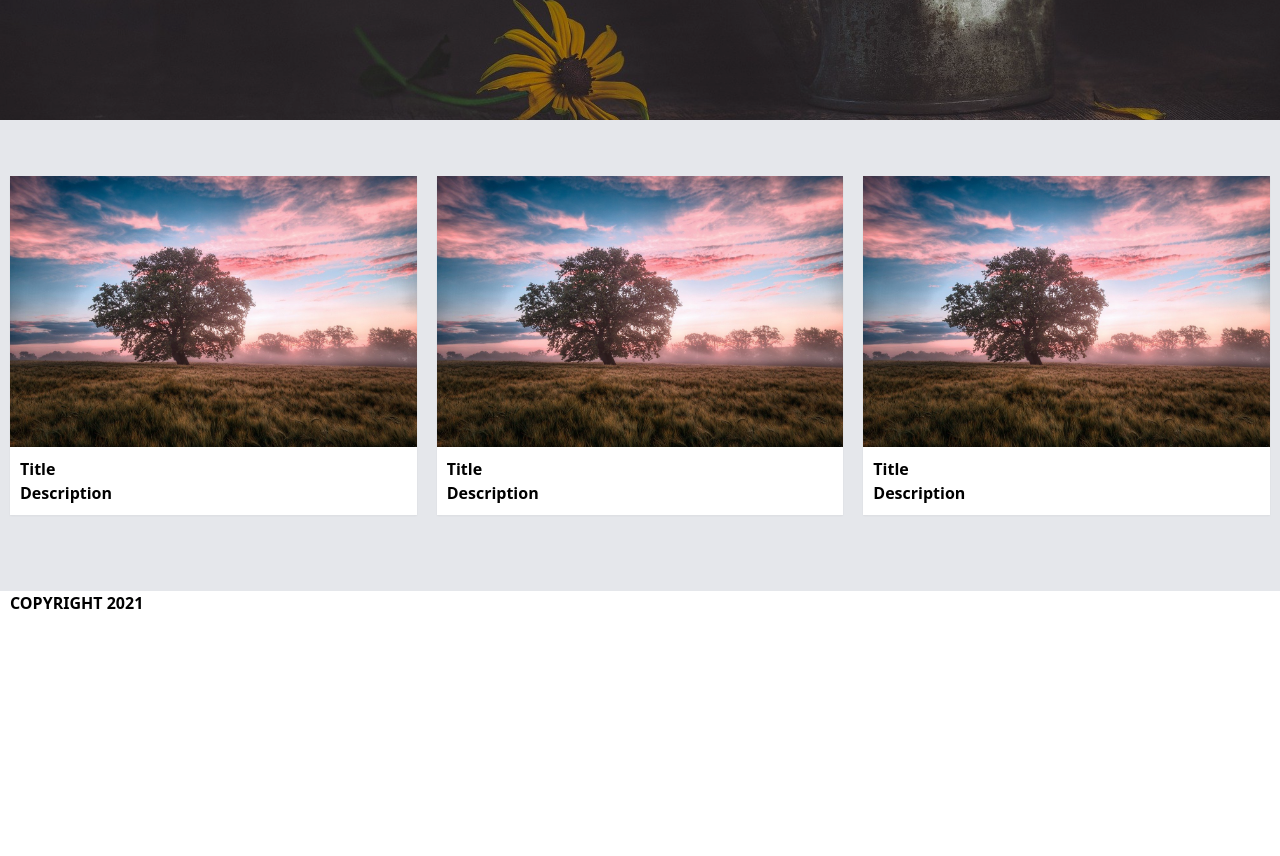
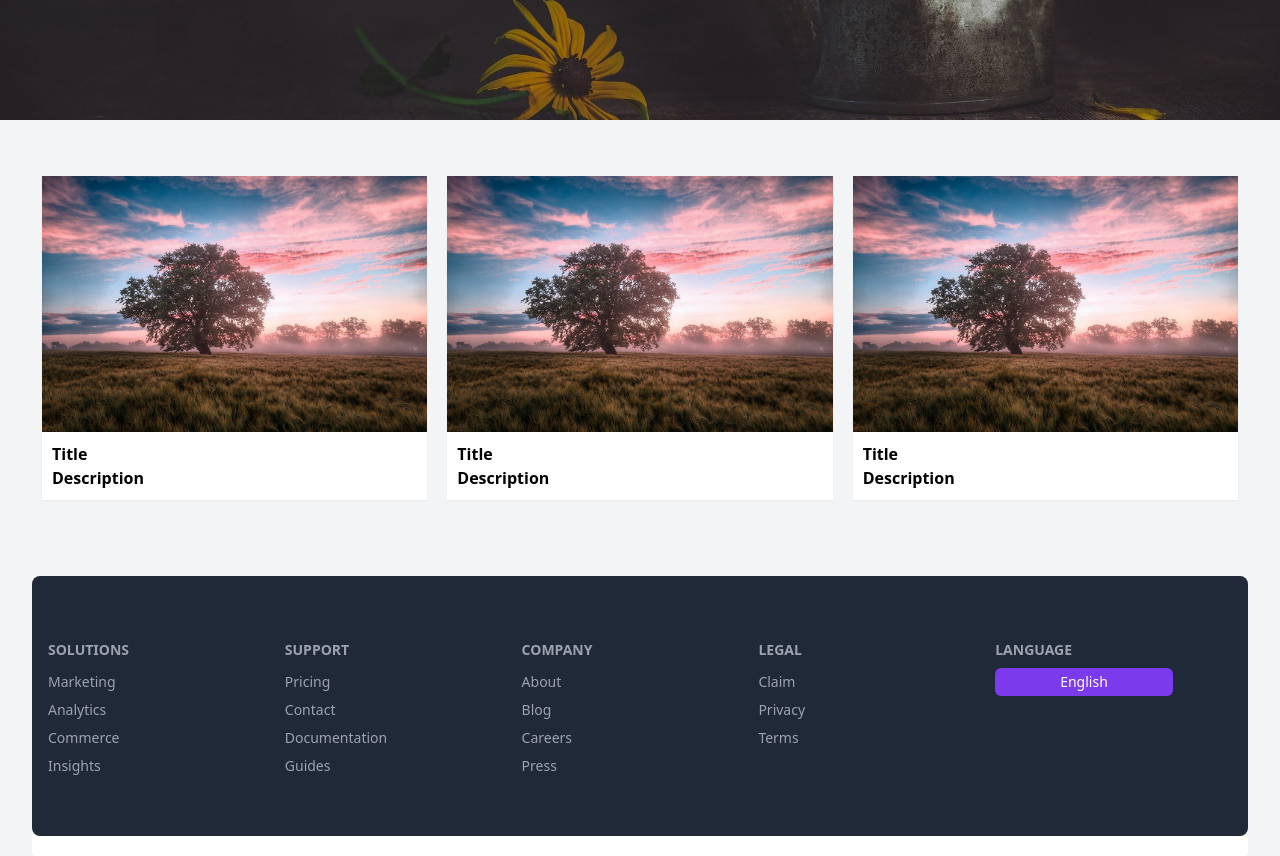
Before and after one commit to coscoaj1/landing_page, a React (Create React App) app: page / in a window 1280 px wide. Shown: the part 680-1536 px from the top of the page. Before the commit the page ends 1350 px from the top, so only its background shows below. Built offline with nearby package versions, Linux system fonts and the light colour scheme.

Commit message:
expanded footer

```diff
--- a/src/Components/Cards/index.js
+++ b/src/Components/Cards/index.js
@@ -3,7 +3,7 @@ import Photo from './../../assets/field-6574455_1280.jpg';
 
 export default function Cards({ ...otherProps }) {
 	return (
-		<div className="flex flex-row flex-wrap py-14 justify-center">
+		<div className="flex flex-row flex-wrap py-14 justify-center mx-8">
 			<div className=" w-full lg:w-3/6 xl:w-4/12 px-2.5 mb-5">
 				<div className="bg-white shadow-sm">
 					<div>
--- a/src/Components/Footer/index.js
+++ b/src/Components/Footer/index.js
@@ -2,11 +2,57 @@ import React from 'react';
 
 export default function Footer({ ...otherProps }) {
 	return (
-		<footer className="bg-white">
-			<div>
-				<span className="text-base w-full max-w-7xl mx-auto px-2.5 py-14">
-					COPYRIGHT 2021
-				</span>
+		<footer className="bg-white rounded mx-8 pb-5">
+			<div
+				className="bg-regal-blue rounded-lg text-sm text-gray-400
+            px-4 grid grid-cols-5 w-full max-w-7xl mx-auto py-14"
+			>
+				<ul className="col-start-1 leading-loose">
+					<li className="py-1">
+						<strong>SOLUTIONS</strong>
+					</li>
+					<li>Marketing</li>
+					<li>Analytics</li>
+					<li>Commerce</li>
+					<li>Insights</li>
+				</ul>
+				<ul className="col-start-2 leading-loose">
+					<li className="py-1">
+						<strong>SUPPORT</strong>
+					</li>
+					<li>Pricing</li>
+					<li>Contact</li>
+					<li>Documentation</li>
+					<li>Guides</li>
+				</ul>
+				<ul className="col-start-3 leading-loose">
+					<li className="py-1">
+						<strong>COMPANY</strong>
+					</li>
+					<li>About</li>
+					<li>Blog</li>
+					<li>Careers</li>
+					<li>Press</li>
+				</ul>
+				<ul className="col-start-4 leading-loose">
+					<li className="py-1">
+						<strong>LEGAL</strong>
+					</li>
+					<li>Claim</li>
+					<li>Privacy</li>
+					<li>Terms</li>
+				</ul>
+				<ul className="col-start-5 leading-loose">
+					<li className="py-1">
+						<strong>LANGUAGE</strong>
+					</li>
+					<button
+						className=" w-3/4 flex items-center justify-center rounded-md bg-purple-600 text-white"
+						type="submit"
+					>
+						English
+					</button>
+				</ul>
 			</div>
 		</footer>
 	);
--- a/src/layouts/LandingPage/index.js
+++ b/src/layouts/LandingPage/index.js
@@ -5,8 +5,8 @@ import Footer from '../../Components/Footer';
 
 export default function LandingPageLayout({ heading, ...otherProps }) {
 	return (
-		<div className="min-h-full bg-gray-100 font-bold">
-			<div className="h-screen flex flex-col">
+		<div className="min-h-full bg-gray-100 max-w-7xl mx-auto">
+			<div className="h-screen flex flex-col font-bold">
 				<Header />
 				<div
 					className="relative flex items-center justify-center h-full
@@ -24,7 +24,7 @@ export default function LandingPageLayout({ heading, ...otherProps }) {
 					<div className=" z-0 absolute -top-0 -left-0 h-full w-full bg-black opacity-25" />
 				</div>
 			</div>
-			<div className="bg-gray-200 w-full max-w-7xl mx-auto">
+			<div className="bg-gray-100 w-full max-w-7xl mx-auto">
 				{otherProps.children}
 			</div>
 			<Footer />
--- a/tailwind.config.js
+++ b/tailwind.config.js
@@ -1,8 +1,12 @@
 module.exports = {
-	purge: ['./src/**/*.{js,jsx,ts,tsx}', './public/index.html'],
+	purge: [],
 	darkMode: false, // or 'media' or 'class'
 	theme: {
-		extend: {},
+		extend: {
+			colors: {
+				'regal-blue': '#1f2937',
+			},
+		},
 	},
 	variants: {
 		extend: {},
```
